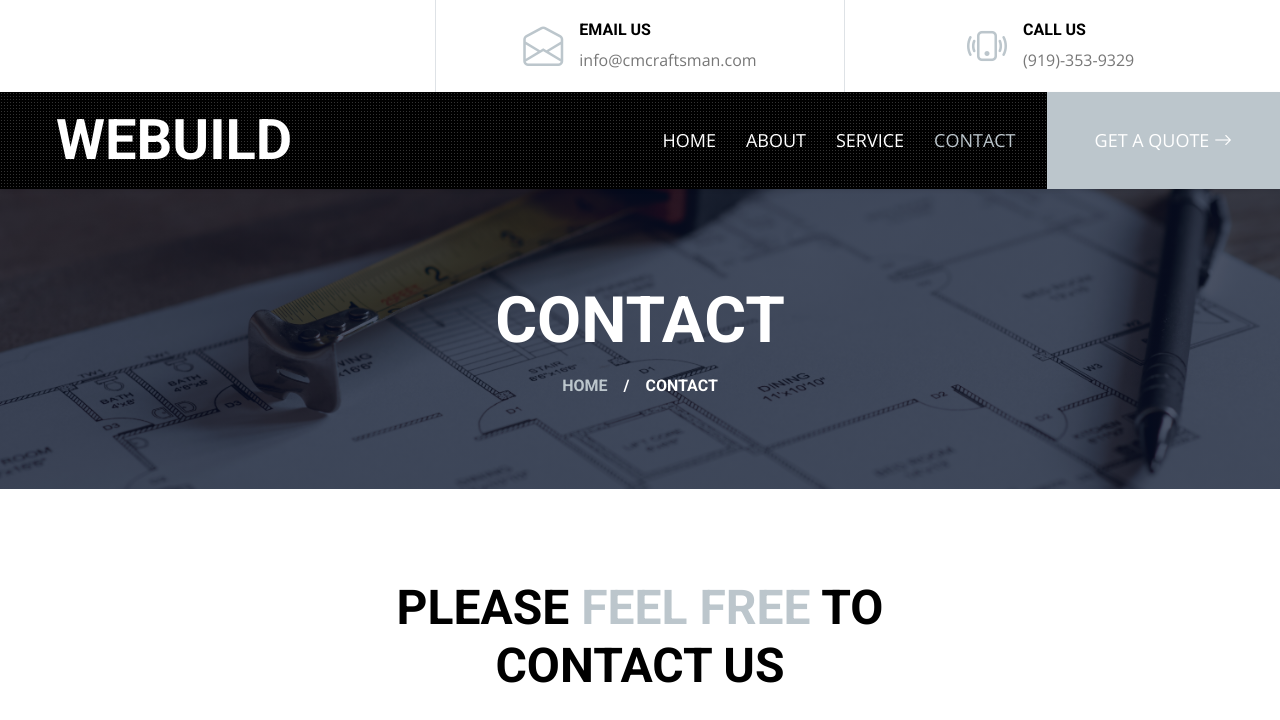
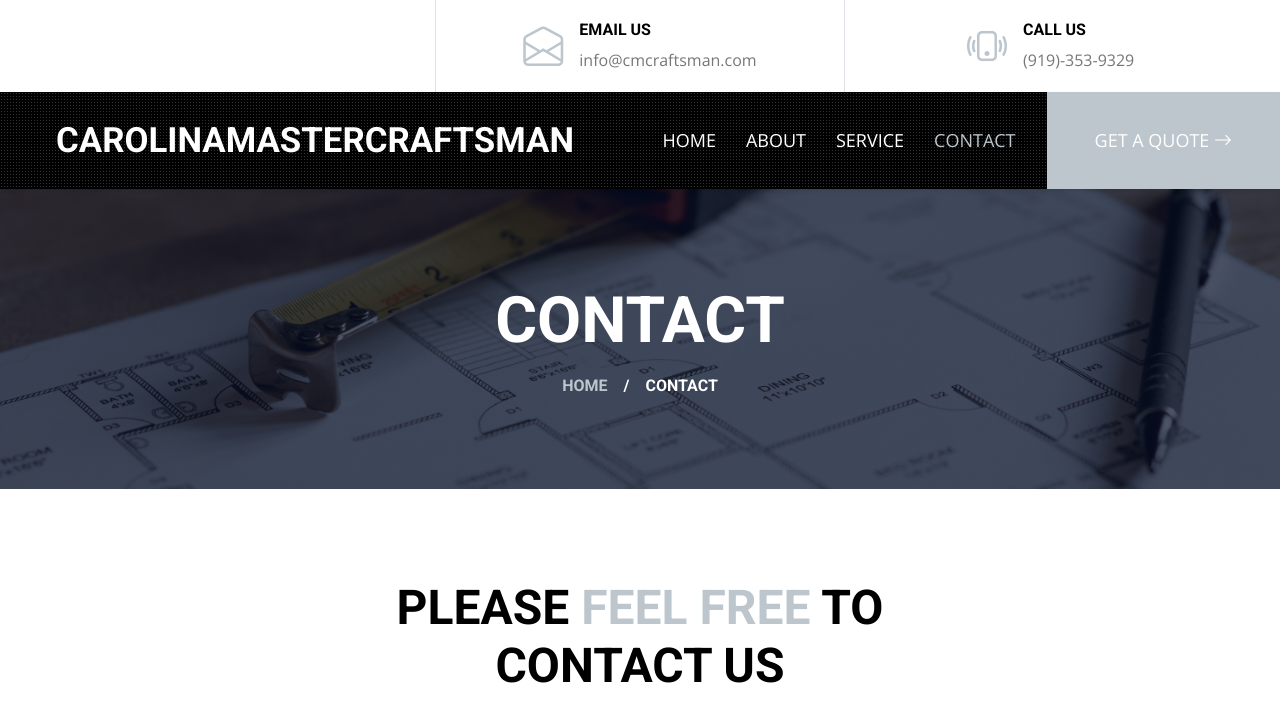
Before and after one commit to cmarshall108/master-craftsman-website, a plain HTML site: page contact.html in a window 1280 px wide. Shown: the top 720 px of the page. Drawn offline with nearby package versions, Linux system fonts and the light colour scheme.

Commit message:
general: update logo text for contact.html and service.html

```diff
--- a/contact.html
+++ b/contact.html
@@ -71,7 +71,7 @@
     <div class="container-fluid sticky-top bg-dark bg-light-radial shadow-sm px-5 pe-lg-0">
         <nav class="navbar navbar-expand-lg bg-dark bg-light-radial navbar-dark py-3 py-lg-0">
             <a href="index.html" class="navbar-brand">
-                <h1 class="m-0 display-4 text-uppercase text-white"><i class="bi text-primary me-2"></i>WEBUILD</h1>
+                <h1 class="m-0 logo text-uppercase text-white"><i class="bi text-primary me-2"></i>CarolinaMasterCraftsman</h1>
             </a>
             <button class="navbar-toggler" type="button" data-bs-toggle="collapse" data-bs-target="#navbarCollapse">
                 <span class="navbar-toggler-icon"></span>
```
Also changed, not shown: service.html (+1 -1 lines), 1 other file.
